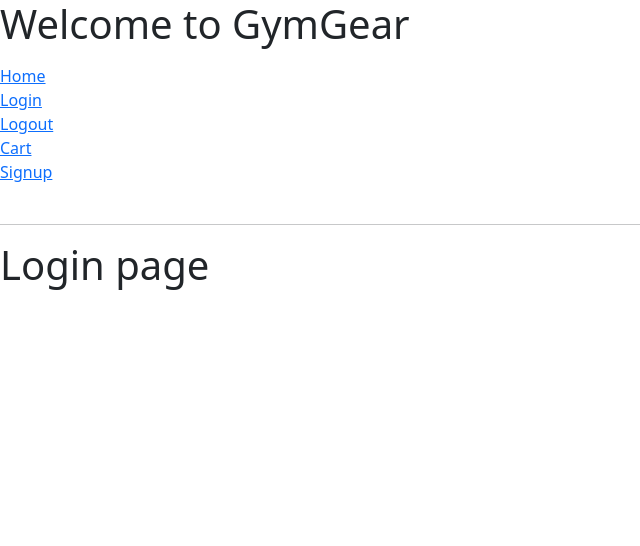
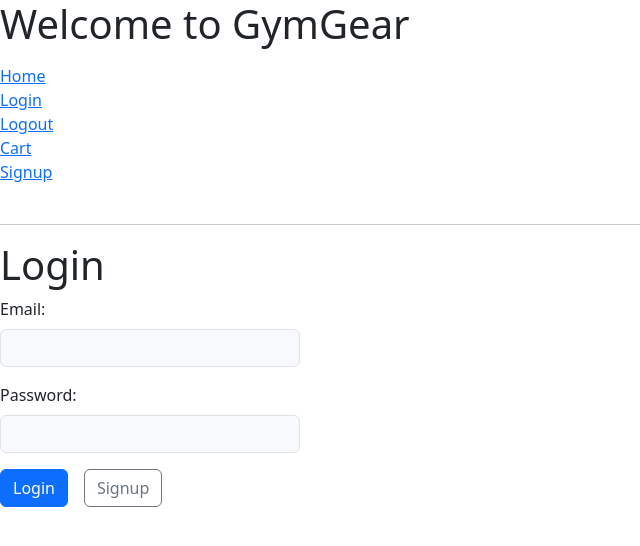
Before and after one commit to MitchellYetman/GymGear-api, a React (Vite) app in the folder client/: page /login in a window 1280 px wide. Shown: the top 546 px of the page, without its empty margins (0-640 px from the left). Built offline with nearby package versions, Linux system fonts and the light colour scheme; no server answers.

Commit message:
login page finished

```diff
--- a/client/src/routes/Login.jsx
+++ b/client/src/routes/Login.jsx
@@ -1,8 +1,56 @@
+import { useForm } from "react-hook-form";
+import { Link } from "react-router-dom";
+import { useState } from "react";
+
 export default function Login() {
+    const { register, handleSubmit, formState: { errors } } = useForm();
+    const [loginFail, setLoginFail] = useState(false);
+    const apiHost = import.meta.env.VITE_APP_HOST;
+    const apiUrl = apiHost + '/api/customers/login';
+
+    function loginUser(data) {
+        const formData = new FormData();
+        formData.append('email', data.email);
+        formData.append('password', data.password);
+
+        async function tryLogin() {
+            const response = await fetch(apiUrl, {
+                method: "POST",
+                headers: {
+                    "Content-Type": "application/json"
+                },
+                body: JSON.stringify(data)
+            });
+
+            if (response.ok) {
+                window.location.href = "/";
+            } else {
+                setLoginFail(true);
+            }
+        }
+        tryLogin();
+    }//end loginUser
+
+
     return (
         <>
             <div>
-                <h1>Login page</h1>
+                <h1>Login</h1>
+                <form onSubmit={handleSubmit(loginUser)} method="post" className="w-25">
+                    <div className="mb-3">
+                        <label className="form-label">Email:</label>
+                        <input {...register("email", { required: true })} type="text" className="form-control bg-light" style={{ width: '300px' }} />
+                        {errors.email && <span className="text-danger">Email.</span>}
+                    </div>
+                    <div className="mb-3">
+                        <label className="form-label">Password:</label>
+                        <input {...register("password", { required: true })} type="password" className="form-control bg-light" style={{ width: '300px' }} />
+                        {errors.password && <span className="text-danger">Password is required.</span>}
+                    </div>
+                    {loginFail && <p className="text-danger">Incorrect username or password.</p>}
+                    <button type="submit" className="btn btn-primary">Login</button>
+                    <Link to="/signup" className="btn btn-outline-secondary ms-3">Signup</Link>
+                </form>
             </div>
         </>
     )
--- a/client/src/routes/Signup.jsx
+++ b/client/src/routes/Signup.jsx
@@ -13,24 +13,13 @@ export default function Signup() {
         formData.append('firstName', data.firstName);
         formData.append('lastName', data.lastName);
 
-        async function postSignupData() {
-            // const response = await fetch(apiUrl, {
-            //     method: 'POST',
-            //     body: formData,
-            // });
-
-            //help from ChatGPT. would not take the above code for some reason even though I have basically the exact same request in my assignment 2 code (which works fine)
+        async function trySignup() {
             const response = await fetch(apiUrl, {
                 method: 'POST',
                 headers: {
-                    'Content-Type': 'application/json', // Set content type explicitly for JSON
+                    'Content-Type': 'application/json',
                 },
-                body: JSON.stringify({
-                    email: data.email,
-                    password: data.password,
-                    firstName: data.firstName,
-                    lastName: data.lastName,
-                }),
+                body: JSON.stringify(data),
             });
 
             if (response.ok) {
@@ -40,7 +29,7 @@ export default function Signup() {
             }
         }
 
-        postSignupData();
+        trySignup();
     }//end createUser
 
 
```
Also changed, not shown: 1 other file (tests, documents, lock files or other folders).
